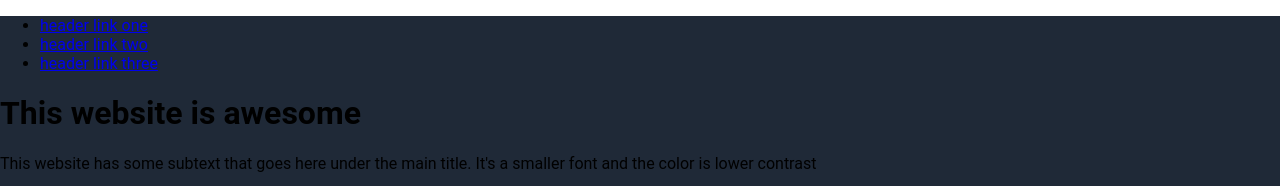
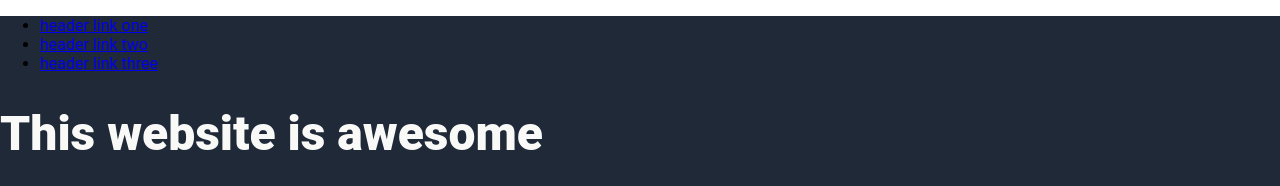
Before and after one commit to jaypetlele/top-landing-page, a plain HTML site: page index.html in a window 1280 px wide. Shown: the top 186 px of the page. Drawn offline with Linux system fonts and the light colour scheme.

Commit message:
Add style to main hero text
- Add hero-main-text-class to hero child in index.html
- Add previously states class to style.css with relevant
properties and values

```diff
--- a/index.html
+++ b/index.html
@@ -15,7 +15,7 @@
             <li><a href="#">header link three</a></li>
         </ul>
         <div class="hero">
-            <h1>This website is awesome</h1>
+            <h1 class="hero-main-text">This website is awesome</h1>
             <p>This website has some subtext that goes here under the main title. It's a smaller font and the color is lower contrast</p>
             <button>Sign Up</button>
             <img src="img/3d-cube.jpg">
--- a/style.css
+++ b/style.css
@@ -7,3 +7,9 @@ body {font-family: Roboto, Oxygen, Ubuntu, Cantarell, 'Open Sans', 'Helvetica Ne
 .header, .footer {
                     background-color: #1f2937;
                     }
+
+.hero-main-text {font-size: 48px;
+                color: #f9faf8;
+                font-weight:900;
+
+}
```
